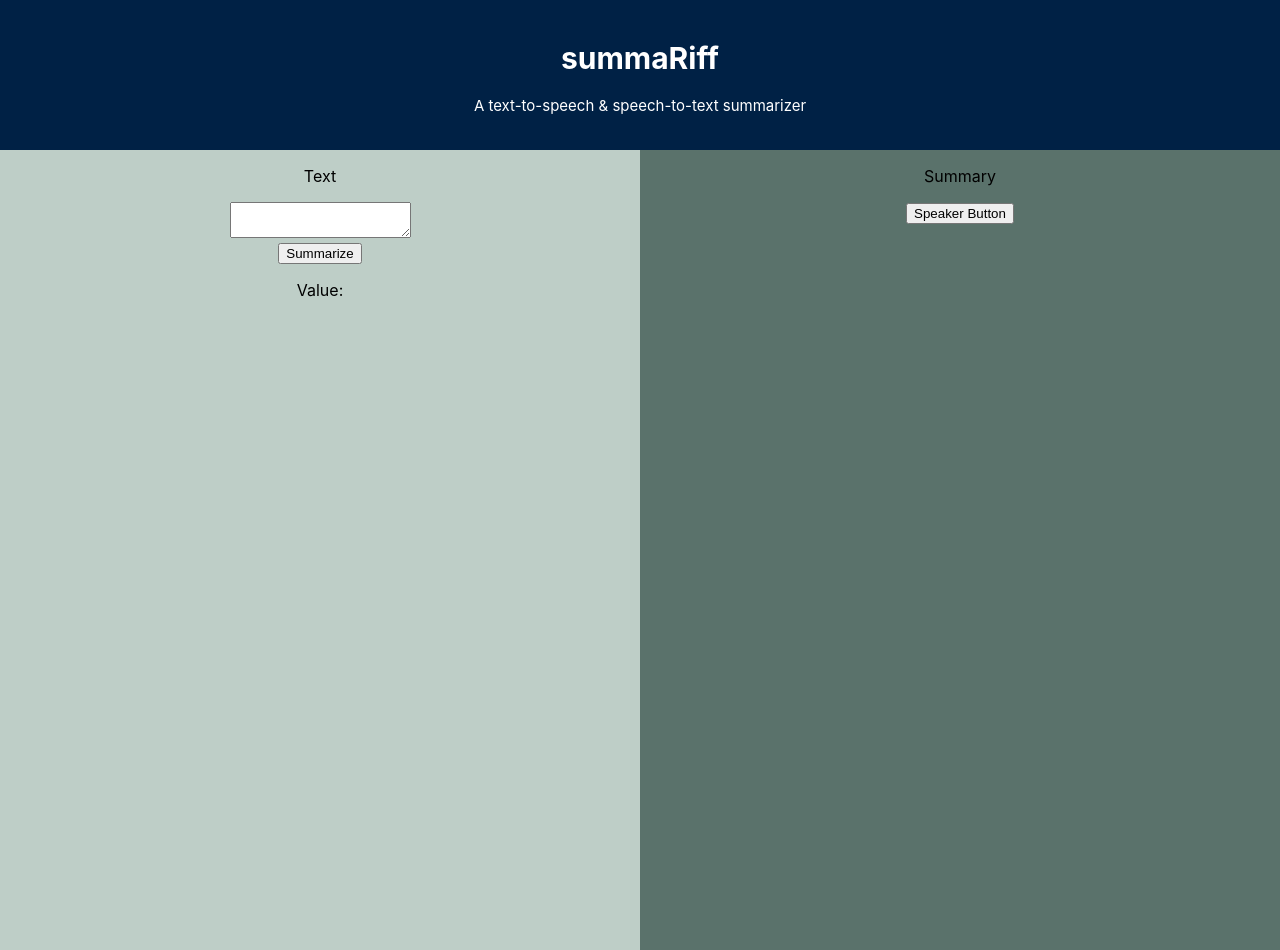
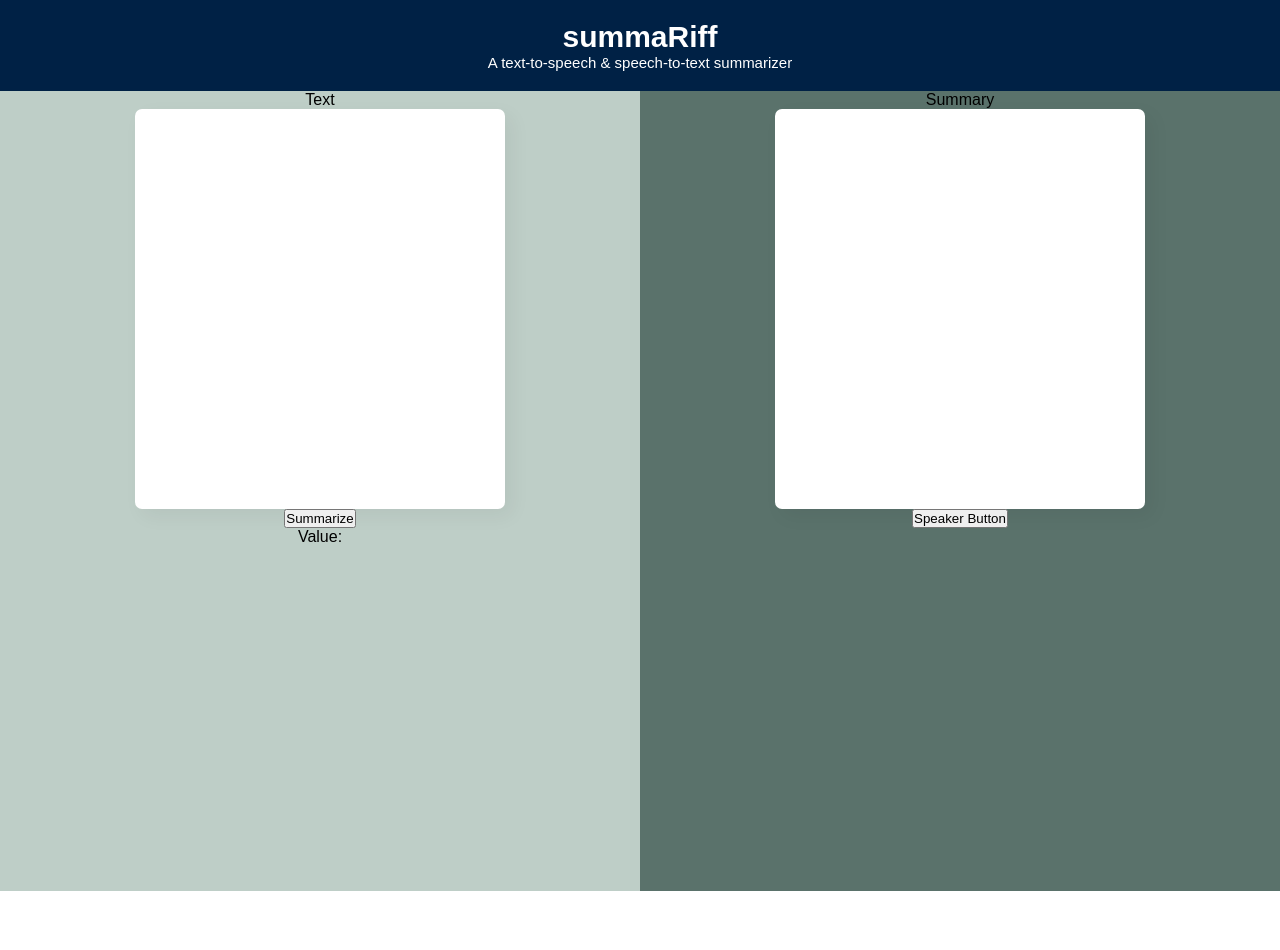
Before and after one commit to nlmanama/cmd-f-2023, a React (Create React App) app: page / in a window 1280 px wide. After the commit the page ends 891 px from the top, so only its background shows below. Built offline with nearby package versions, Linux system fonts and the light colour scheme.

Commit message:
Revised css to fix text input area

```diff
--- a/src/pages/Style.css
+++ b/src/pages/Style.css
@@ -26,4 +26,52 @@
     content: "";
     display: table;
     clear: both;
-}
+  }
+
+  @import url('https://fonts.googleapis.com/css2?family=Poppins:wght@400;500;600;700&display=swap');
+  *{
+    margin: 0;
+    padding: 0;
+    box-sizing: border-box;
+    font-family: 'Poppins', sans-serif;
+  }
+  .wrapper{
+    width: 370px;
+    height: 400px;
+    float: center;
+    padding: 5px 7px;
+    border-radius: 7px;
+    background: #fff;
+    box-shadow: 7px 7px 20px rgba(0,0,0,0.05);
+  }
+  .wrapper header{
+    font-size: 28px;
+    font-weight: 500;
+    text-align: center;
+  }
+  .wrapper textarea{
+    width: 100%;
+    height: 390px;
+    border: 0;
+    resize: none;
+  }
+  .wrapper form{
+    margin: 35px 0 20px;
+  }
+  form .row{
+    display: flex;
+    margin-bottom: 20px;
+    flex-direction: column;
+  }
+  .wrapper header{
+    font-size: 28px;
+    font-weight: 500;
+    text-align: center;
+  }
+  .wrapper form{
+    margin: 35px 0 20px;
+  }
+
+  .bolded {
+    font-weight: bold;
+ }
```
